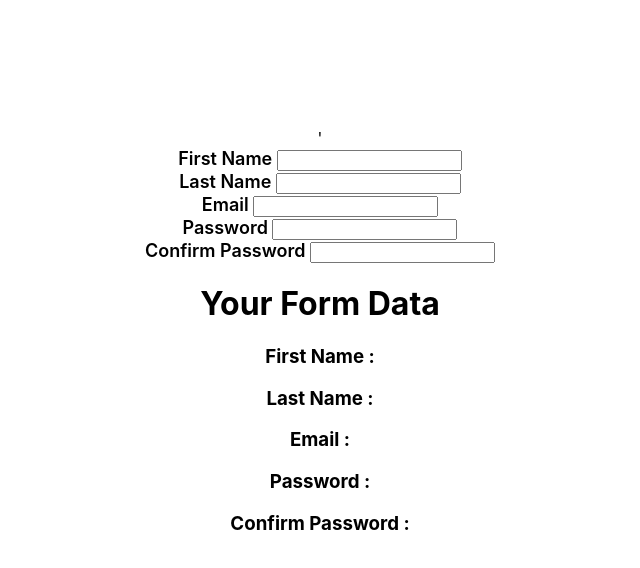
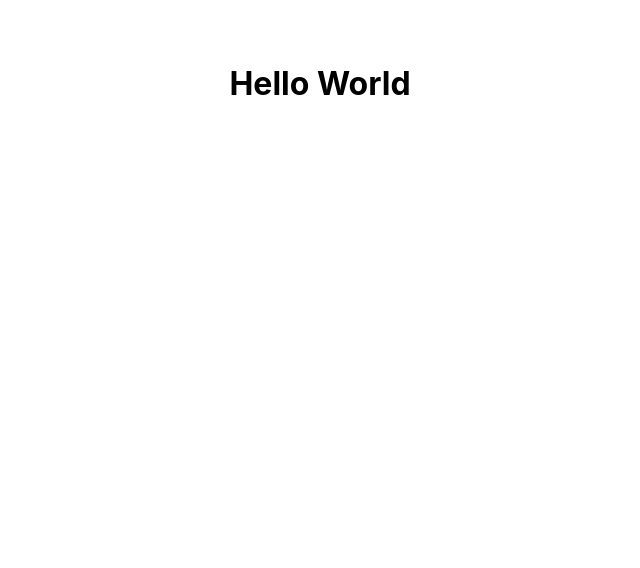
Before and after one commit to KotturMohammedTalha/Helloworld, a React (Create React App) app: page / in a window 1280 px wide. Shown: the top 568 px of the page, without its empty margins (320-960 px from the left). Built offline with nearby package versions, Linux system fonts and the light colour scheme.

Commit message:
Changes in Hello world

```diff
--- a/src/App.css
+++ b/src/App.css
@@ -1,6 +1,6 @@
 .App {
   text-align: center;
-  margin:10% 0;
+  margin:5% 0;
 }
 
 .App-logo {
--- a/src/App.js
+++ b/src/App.js
@@ -1,13 +1,11 @@
-import logo from './logo.svg';
+
 import './App.css';
-import Birthday from './Components/birthday';
-import Form from './Components/Form';
+import HelloWorld from './Components/HelloWorld';
 
 function App() {
   return (
     <div className="App">
-      {/* <Birthday /> */}'
-      <Form/>
+      <HelloWorld />
     </div>
   );
 }
--- a/src/Components/Form.js
+++ /dev/null
@@ -1,45 +0,0 @@
-import React, { useState } from "react";
-
-function Form() {
-    const [firstName, setFirstName] = useState("");
-    const [lastName, setLastName] = useState("");
-    const [email, setEmail] = useState("");
-    const [password, setPassword] = useState("");
-    const [confirmPassword, setConfirmPassword] = useState("");
-    return (
-      <div>
-        <div style={{fontSize:'18px',fontWeight:600}}>
-          <label>First Name</label>{" "}
-          <input type="text" onChange={(e) => setFirstName(e.target.value)} />
-          <br />
-          <label>Last Name</label>{" "}
-          <input type="text" onChange={(e) => setLastName(e.target.value)} />
-          <br />
-          <label>Email</label>{" "}
-          <input type="email" onChange={(e) => setEmail(e.target.value)} />
-          <br />
-          <label>Password</label>{" "}
-          <input
-            type="password"
-            onChange={(e) => setPassword(e.target.value)}
-          />
-          <br />
-          <label>Confirm Password</label>{" "}
-          <input
-            type="password"
-            onChange={(e) => setConfirmPassword(e.target.value)}
-          />
-        </div>
-        <div>
-          <h1>Your Form Data</h1>
-          <h3>First Name : {firstName}</h3>
-          <h3>Last Name : {lastName}</h3>
-          <h3>Email : {email}</h3>
-          <h3>Password : {password}</h3>
-          <h3>Confirm Password : {confirmPassword}</h3>
-        </div>
-      </div>
-    );
-}
-
-export default Form
--- /dev/null
+++ b/src/Components/HelloWorld.js
@@ -0,0 +1,11 @@
+import React from 'react'
+
+function HelloWorld() {
+    return (
+        <div>
+            <h1>Hello World</h1>
+        </div>
+    )
+}
+
+export default HelloWorld
--- a/src/Components/birthday.js
+++ /dev/null
@@ -1,28 +0,0 @@
-import React, { useState } from "react";
-
-function Birthday() {
-    const [ageJane, setAgeJane] = useState(45);
-    const [ageJohn, setAgeJohn] = useState(88);
-    return (
-      <div>
-        <div>
-          <h1>Doe, Jane</h1>
-          <h3>Age : {ageJane}</h3>
-          <h3>Hair Color : Black </h3>
-          <button onClick={() => setAgeJane(ageJane + 1)}>
-            Birthday Button for Jane Doe
-          </button>
-        </div>
-        <div>
-          <h1>Smith, John</h1>
-          <h3>Age : {ageJohn}</h3>
-          <h3>Hair Color : Brown </h3>
-          <button onClick={() => setAgeJohn(ageJohn + 1)}>
-            Birthday Button for John Smith
-          </button>
-        </div>
-      </div>
-    );
-}
-
-export default Birthday
```
